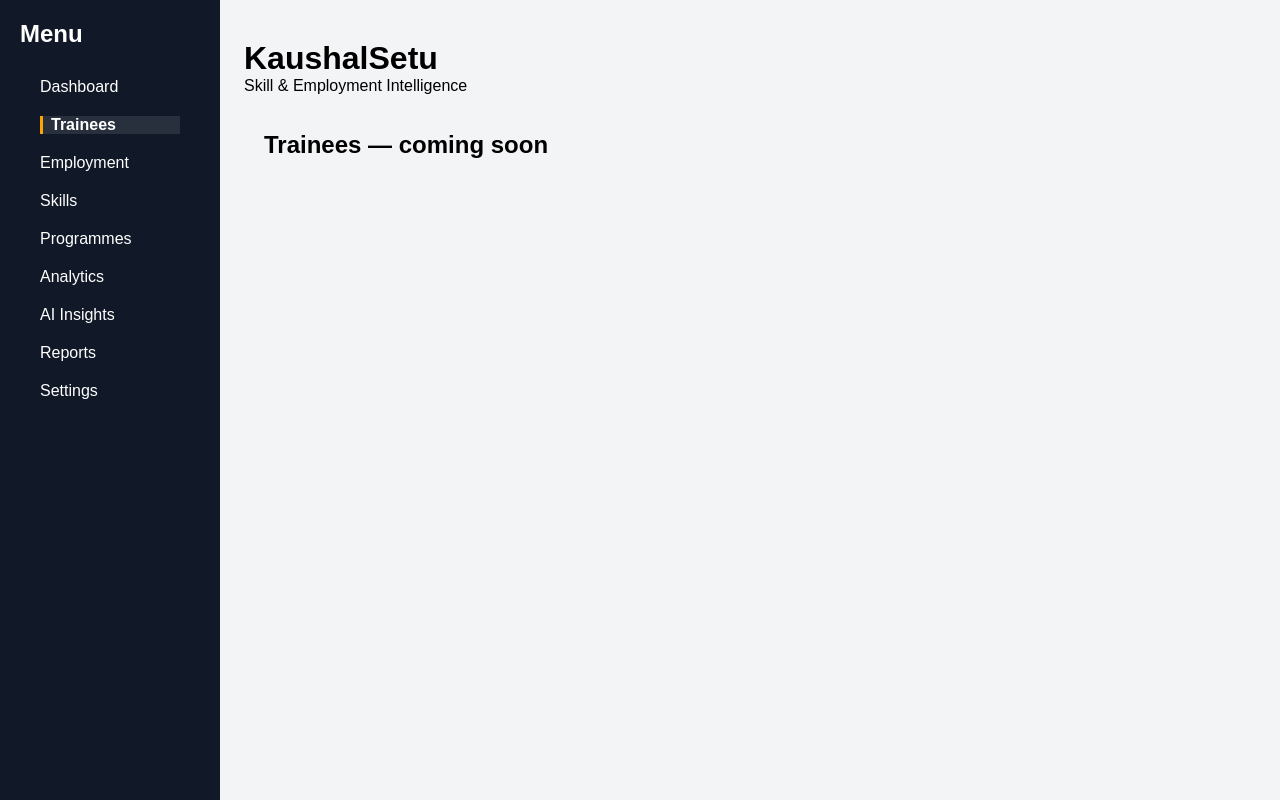
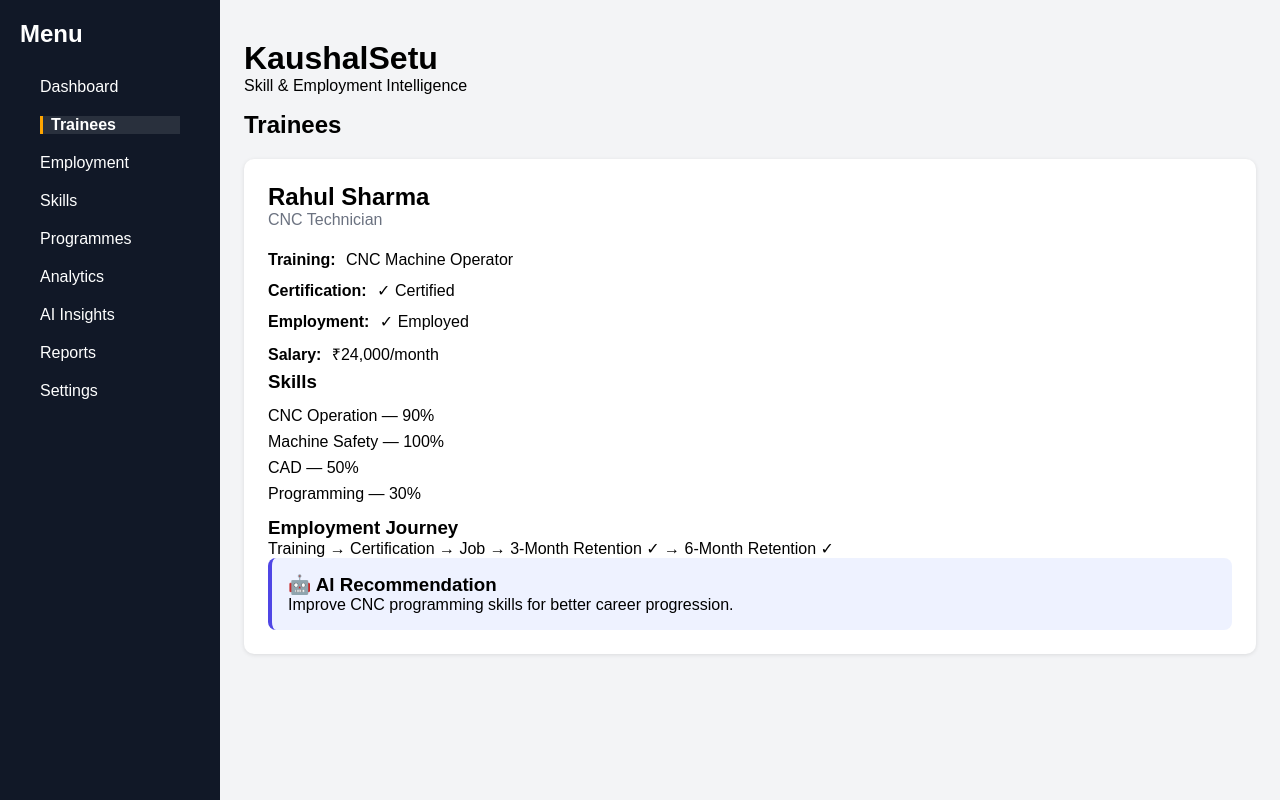
Before and after one commit to SikhaPurbey/sih-kaushalsetu, a React (Vite) app: page /trainees in a window 1280 px wide. Built offline with nearby package versions, Linux system fonts and the light colour scheme.

Commit message:
All pages working - Dashboard, Trainees, Employment, Skills complete

```diff
--- a/src/pages/Trainees.jsx
+++ b/src/pages/Trainees.jsx
@@ -1,4 +1,12 @@
+import TraineeProfile from '../components/TraineeProfile'
+
 function Trainees() {
-  return <h2 style={{ padding: '20px' }}>Trainees — coming soon</h2>
+  return (
+    <div>
+      <h2>Trainees</h2>
+      <TraineeProfile />
+    </div>
+  )
 }
+
 export default Trainees
```
